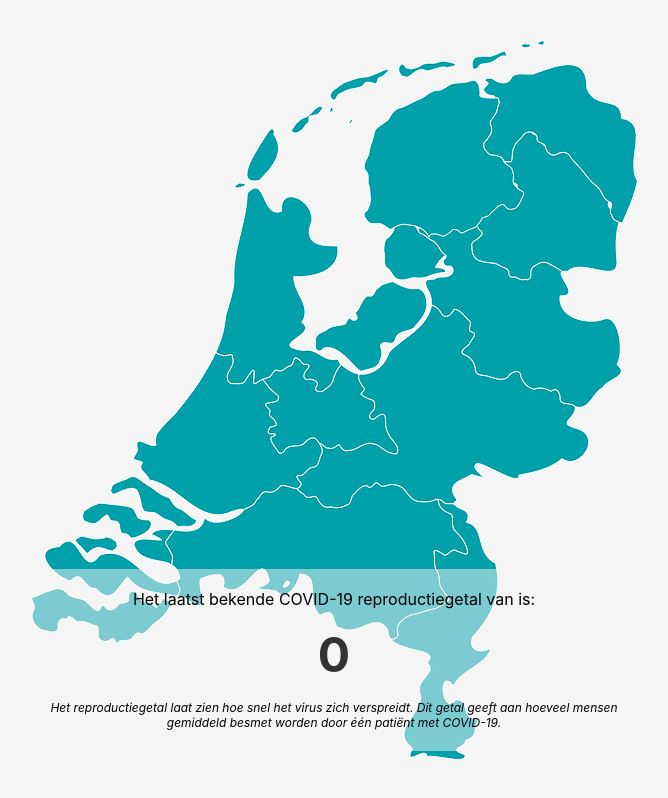
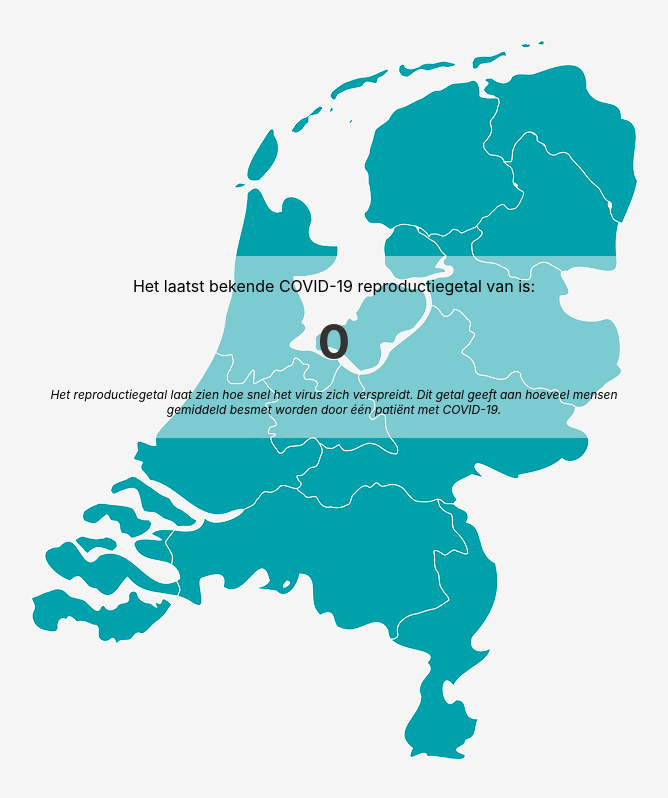
Before and after one commit to schrealex/reproductiegetal, a React (Create React App) app: page / in a window 1280 px wide. Shown: the whole page, without its empty margins (306-974 px from the left). Built offline with nearby package versions, Linux system fonts and the light colour scheme; no server answers.

Commit message:
Fixed displaying the text

```diff
--- a/src/App.scss
+++ b/src/App.scss
@@ -16,7 +16,7 @@ html, body{
     background-color: rgba(245, 245, 245, 0.5);
     width: 600px;
     height: 142px;
-    margin: calc(50% - 71px) auto;
+    margin: 20% auto;
     padding: 20px;
 
     .datum {
```
